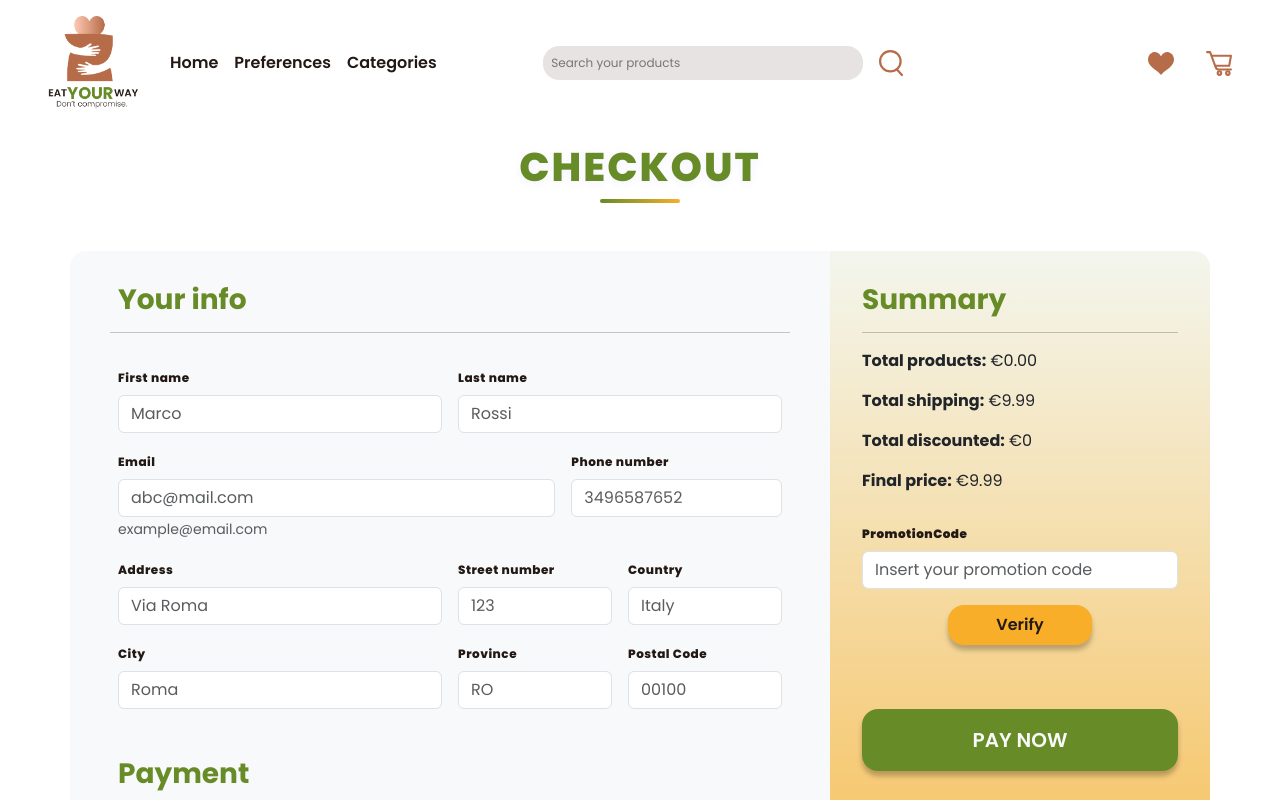
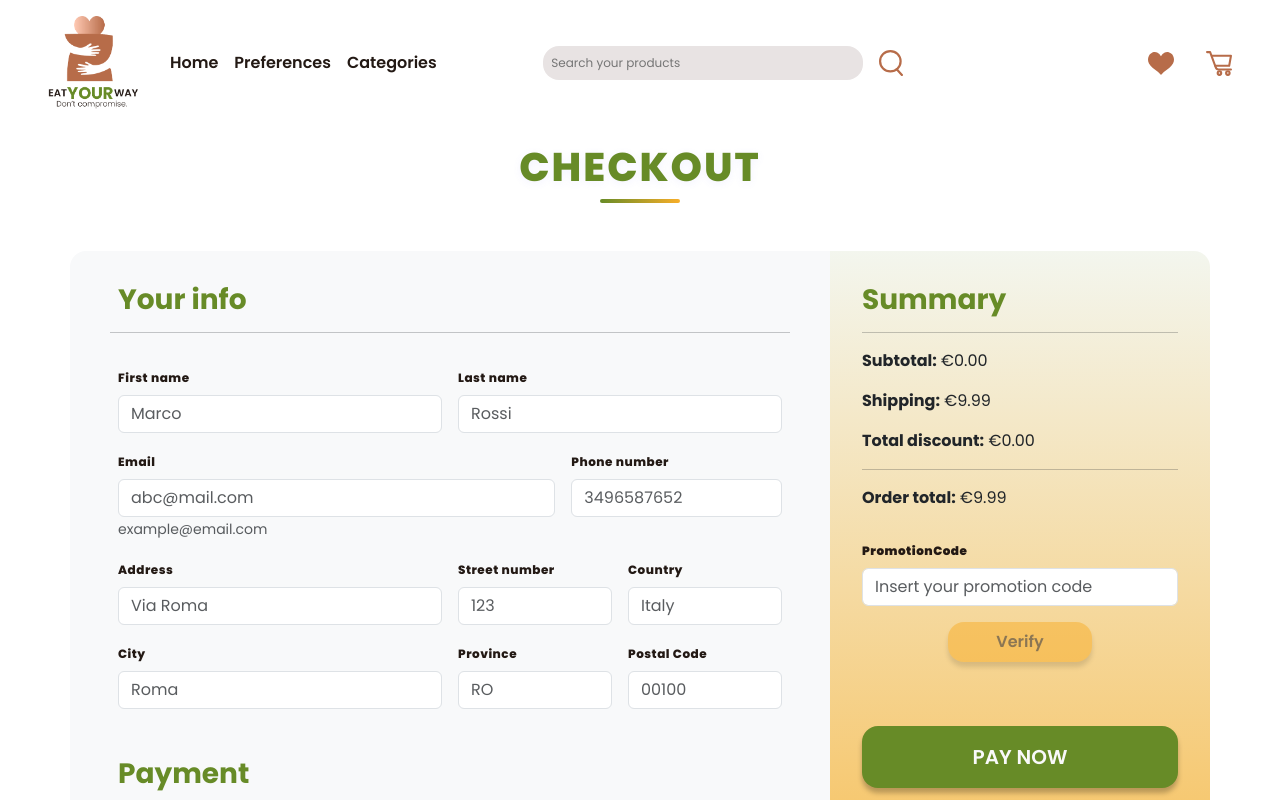
Before and after one commit to GiuseppeColucci95/project-work-team3, a React (Vite) app in the folder FRONTEND/: page /checkout in a window 1280 px wide. Shown: the top 800 px of the page. Built offline with nearby package versions, Linux system fonts and the light colour scheme.

Commit message:
style: update Cart and Checkout components for improved clarity and consistency

```diff
--- a/FRONTEND/src/index.css
+++ b/FRONTEND/src/index.css
@@ -596,8 +596,14 @@ h3 {
   cursor: pointer;
   text-decoration: none;
 
-  &:hover {
+  &:not([disabled]):hover {
     background-color: var(--secondary);
+  }
+
+  &[disabled] {
+    background-color: var(--accent);
+    cursor: not-allowed;
+    opacity: 0.5;
   }
 }
 
@@ -653,6 +659,11 @@ h3 {
   box-shadow: 0px 5px 5px rgba(0, 0, 0, 0.25);
   cursor: pointer;
   text-decoration: none;
+
+  &.btn-pay:hover {
+    background-color: var(--secondary);
+    color: var(--dark);
+  }
 }
 
 .form-label {
--- a/FRONTEND/src/pages/Cart.jsx
+++ b/FRONTEND/src/pages/Cart.jsx
@@ -67,15 +67,16 @@ export default function Cart() {
 
             {(cart && cart.length > 0) &&
               (<div className="col-xs-12 col-sm-12 col-md-12 col-lg-4 bg-summary pt-5 rounded-4">
-                <h3 className="checkout-title"><strong>Summary</strong></h3>
-                <hr />
+                <h3 className="checkout-title mb-3"><strong>Summary</strong></h3>
                 <div className="summary-text d-flex flex-column gap-4 pt-3">
-                  <h5 className="summary-price"><strong>Total products:</strong> {totalPrice.toFixed(2)}€ </h5>
+                  <h5 className="summary-price"><strong>Subtotal:</strong> {totalPrice.toFixed(2)}€ </h5>
                   <h5 className="summary-price"><strong>Shipping:</strong> {(totalPrice > 39.99) ? ('0.00') : ('9.99')}€ </h5>
-                  <h5 className="summary-price"><strong>Total order:</strong> {(totalPrice > 39.99) ? (totalPrice.toFixed(2)) : ((totalPrice + 9.99).toFixed(2))}€ </h5>
+                  <hr className="my-0" />
+
+                  <h5 className="summary-price"><strong>Order total:</strong> {(totalPrice > 39.99) ? (totalPrice.toFixed(2)) : ((totalPrice + 9.99).toFixed(2))}€ </h5>
                   <div className="d-flex justify-content-center">
                     <Link to="/checkout">
-                      <button type="button" className="btn-gr mt-1">GO TO CHECKOUT</button>
+                      <button type="button" className="btn-gr mt-1">CHECKOUT</button>
                     </Link>
                   </div>
                 </div>
--- a/FRONTEND/src/pages/Checkout.jsx
+++ b/FRONTEND/src/pages/Checkout.jsx
@@ -46,7 +46,6 @@ export default function Checkout() {
   const [expirationDate, setExpirationDate] = useState("")
   const [cvv, setCvv] = useState("")
   const [checkCard, setCheckCard] = useState(false)
-
 
   useEffect(() => {
     setProductList(cart?.map(product => {
@@ -249,6 +248,15 @@ export default function Checkout() {
       alert(promotionCodeResponse.error)
     }
   }, [promotionCodeResponse])
+
+  //useEffect for having an empty promotion field each time
+  useEffect(() => {
+    setPromotion({
+      promotion_id: 0,
+      promotionCode: "",
+      discount_percentage: 0
+    });
+  }, []);
 
   return (
     <>
@@ -461,16 +469,17 @@ export default function Checkout() {
                     <div className="summaryDetails">
 
                       <p>
-                        <strong>Total products:</strong> &euro;{totalNotDiscounted?.toFixed(2)}
+                        <strong>Subtotal:</strong> &euro;{totalNotDiscounted?.toFixed(2)}
                       </p>
                       <p>
-                        <strong>Total shipping:</strong> &euro;{shipping?.toFixed(2)}
+                        <strong>Shipping:</strong> &euro;{shipping?.toFixed(2)}
                       </p>
                       <p>
-                        <strong>Total discounted:</strong> &euro;{totalNotDiscounted * (promotion.discount_percentage / 100).toFixed(2)}
+                        <strong>Total discount:</strong> &euro;{(totalNotDiscounted?.toFixed(2) * (promotion.discount_percentage / 100)).toFixed(2)}
                       </p>
+                      <hr />
                       <p>
-                        <strong>Final price:</strong> &euro;{finalPrice?.toFixed(2)}
+                        <strong>Order total:</strong> &euro;{finalPrice?.toFixed(2)}
                       </p>
                       <div className="promotionValidate">
                         <div className="mb-3">
```
